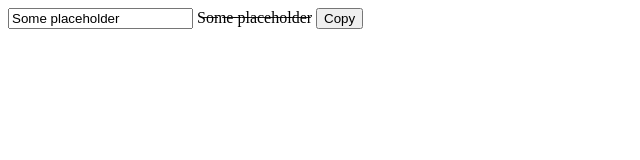
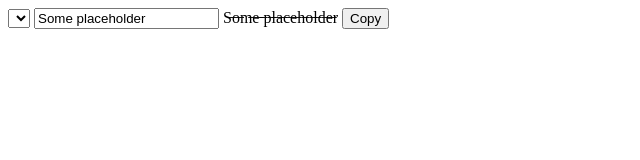
Before and after one commit to Elnee/unique, a Vue app: page dist/index.html in a window 1280 px wide. Shown: the whole page, without its empty margins (0-640 px from the left). Built offline with nearby package versions, Linux system fonts and the light colour scheme.

Commit message:
Add "select" element for the possibility of selecting a modifier

```diff
--- a/dist/index.html
+++ b/dist/index.html
@@ -6,6 +6,11 @@
 </head>
 <body>
   <div id="app">
+    <select v-model="currentMod">
+      <option v-for="option in options" :value="option.value">
+        {{ option.text }}
+      </option>
+    </select>
     <input v-model="text" type="text">
     <span>{{modifiedText}}</span>
     <button @click="copy">Copy</button>
```
